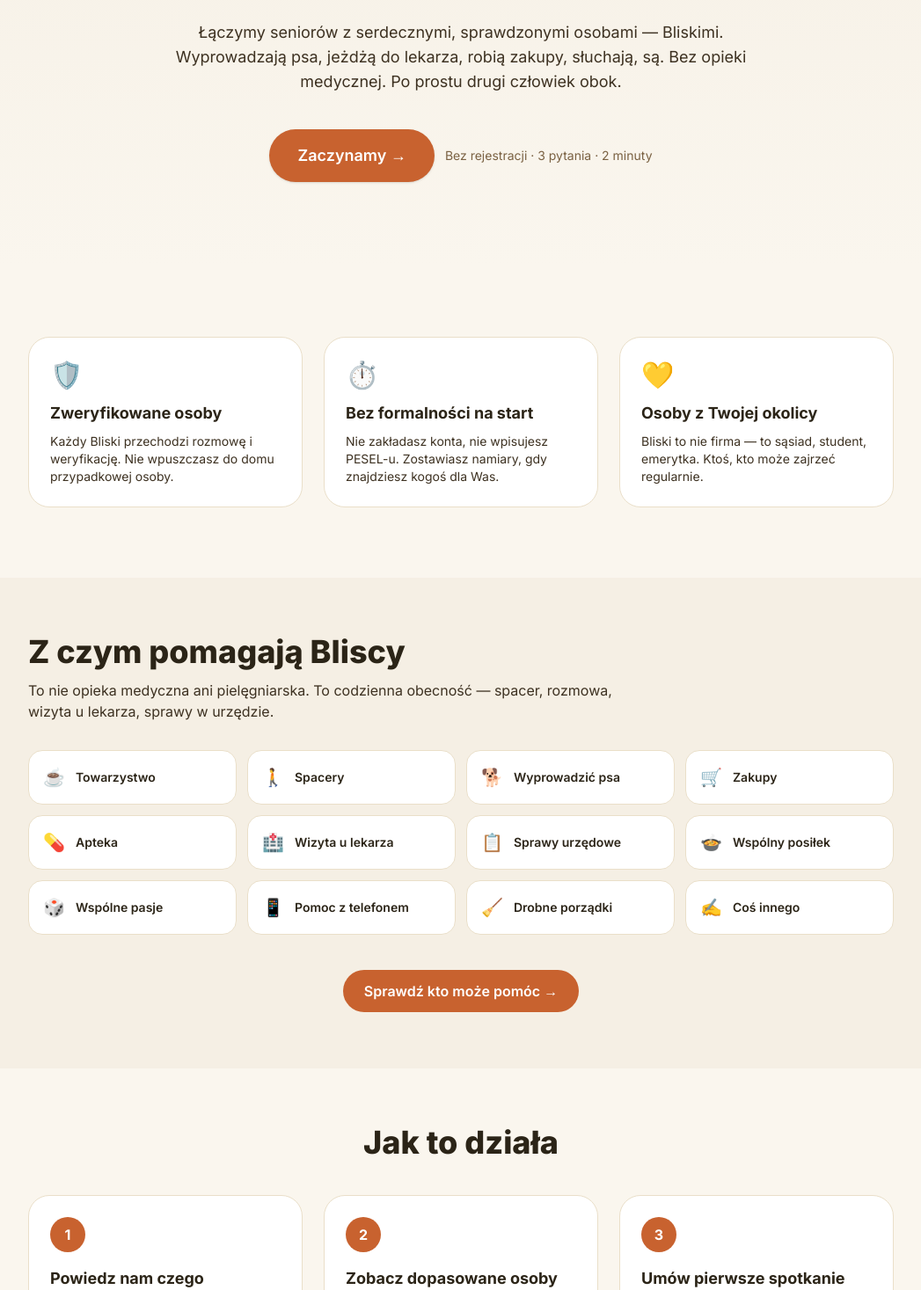
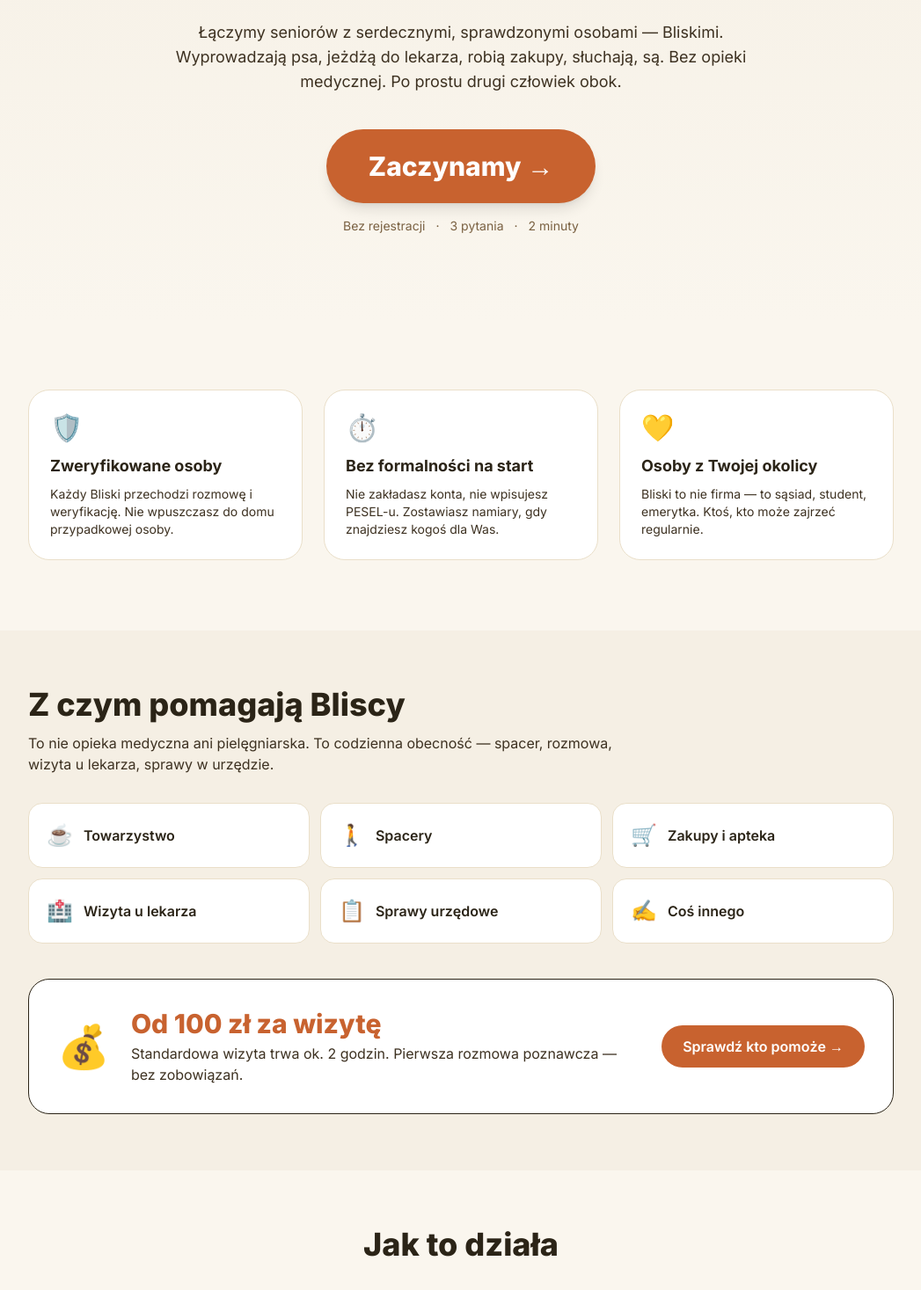
Before and after one commit to laskoAI/bliscy-app, a Next.js app: page /znajdz in a window 1280 px wide. Shown: the part 362-1829 px from the top of the page at 88% size, without its empty margins (116-1163 px from the left). Built offline with nearby package versions, Linux system fonts and the light colour scheme.

Commit message:
Bigger 'Zaczynamy' CTA, price 'from 100 PLN', shorter activities list

```diff
--- a/src/app/znajdz/page.tsx
+++ b/src/app/znajdz/page.tsx
@@ -140,14 +140,20 @@ export default function ZnajdzLanding() {
             Bez opieki medycznej. Po prostu drugi człowiek obok.
           </p>
 
-          <div className="mt-10 flex flex-col sm:flex-row items-center justify-center gap-3">
+          <div className="mt-10 flex flex-col items-center gap-4">
             <button
               onClick={startWizard}
-              className="w-full sm:w-auto rounded-full bg-warm-500 hover:bg-warm-600 text-white font-semibold px-8 py-4 text-lg shadow-sm"
+              className="w-full sm:w-auto rounded-full bg-warm-500 hover:bg-warm-600 text-white font-extrabold px-12 py-6 text-2xl sm:text-3xl shadow-lg hover:shadow-xl transition"
             >
               Zaczynamy →
             </button>
-            <span className="text-sm text-brand-500">Bez rejestracji · 3 pytania · 2 minuty</span>
+            <div className="flex flex-col sm:flex-row items-center gap-1 sm:gap-3 text-sm text-brand-500">
+              <span>Bez rejestracji</span>
+              <span className="hidden sm:inline">·</span>
+              <span>3 pytania</span>
+              <span className="hidden sm:inline">·</span>
+              <span>2 minuty</span>
+            </div>
           </div>
         </div>
       </section>
@@ -185,34 +191,35 @@ export default function ZnajdzLanding() {
               rozmowa, wizyta u lekarza, sprawy w urzędzie.
             </p>
           </div>
-          <div className="mt-8 grid grid-cols-2 sm:grid-cols-3 lg:grid-cols-4 gap-3">
+          <div className="mt-8 grid grid-cols-2 sm:grid-cols-3 gap-3">
             {[
               ["☕", "Towarzystwo"],
               ["🚶", "Spacery"],
-              ["🐕", "Wyprowadzić psa"],
-              ["🛒", "Zakupy"],
-              ["💊", "Apteka"],
+              ["🛒", "Zakupy i apteka"],
               ["🏥", "Wizyta u lekarza"],
               ["📋", "Sprawy urzędowe"],
-              ["🍲", "Wspólny posiłek"],
-              ["🎲", "Wspólne pasje"],
-              ["📱", "Pomoc z telefonem"],
-              ["🧹", "Drobne porządki"],
               ["✍️", "Coś innego"],
             ].map(([e, t]) => (
-              <div key={t} className="rounded-2xl bg-white border border-brand-200 p-4 flex items-center gap-3">
-                <span className="text-xl">{e}</span>
-                <span className="font-semibold text-sm">{t}</span>
+              <div key={t} className="rounded-2xl bg-white border border-brand-200 p-5 flex items-center gap-3">
+                <span className="text-2xl">{e}</span>
+                <span className="font-semibold">{t}</span>
               </div>
             ))}
           </div>
 
-          <div className="mt-10 text-center">
+          <div className="mt-10 rounded-3xl bg-white border border-warm-200 p-6 md:p-8 flex flex-col md:flex-row items-center gap-6 text-center md:text-left">
+            <div className="text-5xl">💰</div>
+            <div className="flex-1">
+              <div className="text-2xl md:text-3xl font-extrabold text-warm-500">Od 100 zł za wizytę</div>
+              <p className="mt-1 text-brand-700">
+                Standardowa wizyta trwa ok. 2 godzin. Pierwsza rozmowa poznawcza — bez zobowiązań.
+              </p>
+            </div>
             <button
               onClick={startWizard}
-              className="rounded-full bg-warm-500 hover:bg-warm-600 text-white font-semibold px-6 py-3"
+              className="rounded-full bg-warm-500 hover:bg-warm-600 text-white font-semibold px-6 py-3 whitespace-nowrap"
             >
-              Sprawdź kto może pomóc →
+              Sprawdź kto pomoże →
             </button>
           </div>
         </div>
```
Also changed, not shown: 1 other file (tests, documents, lock files or other folders).
